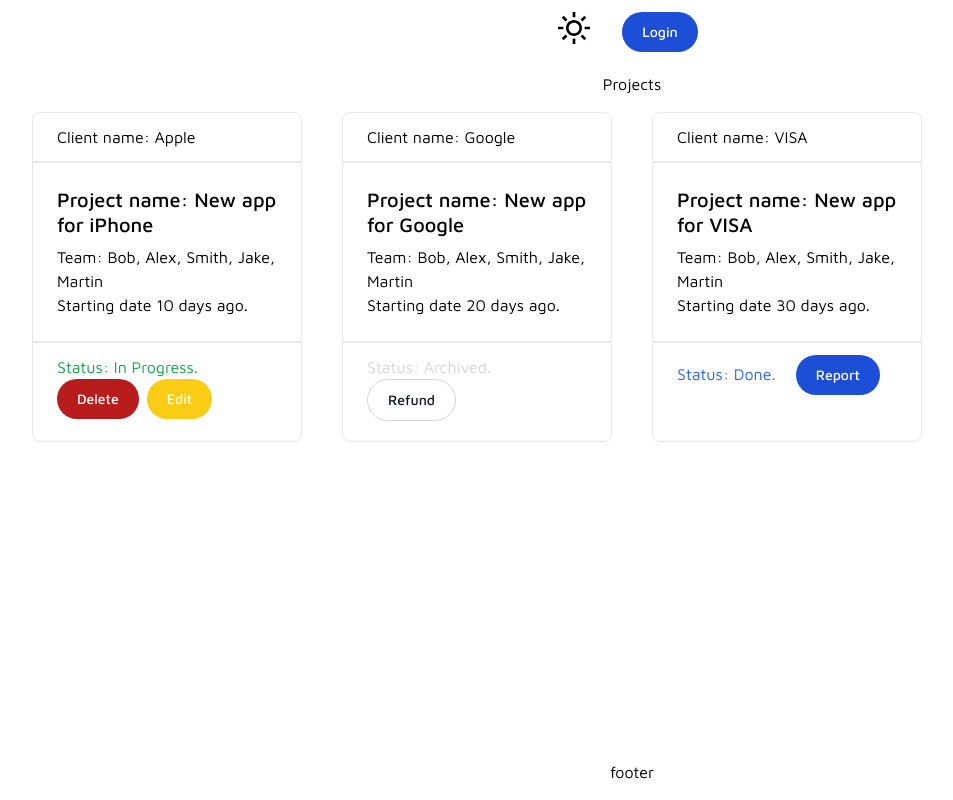
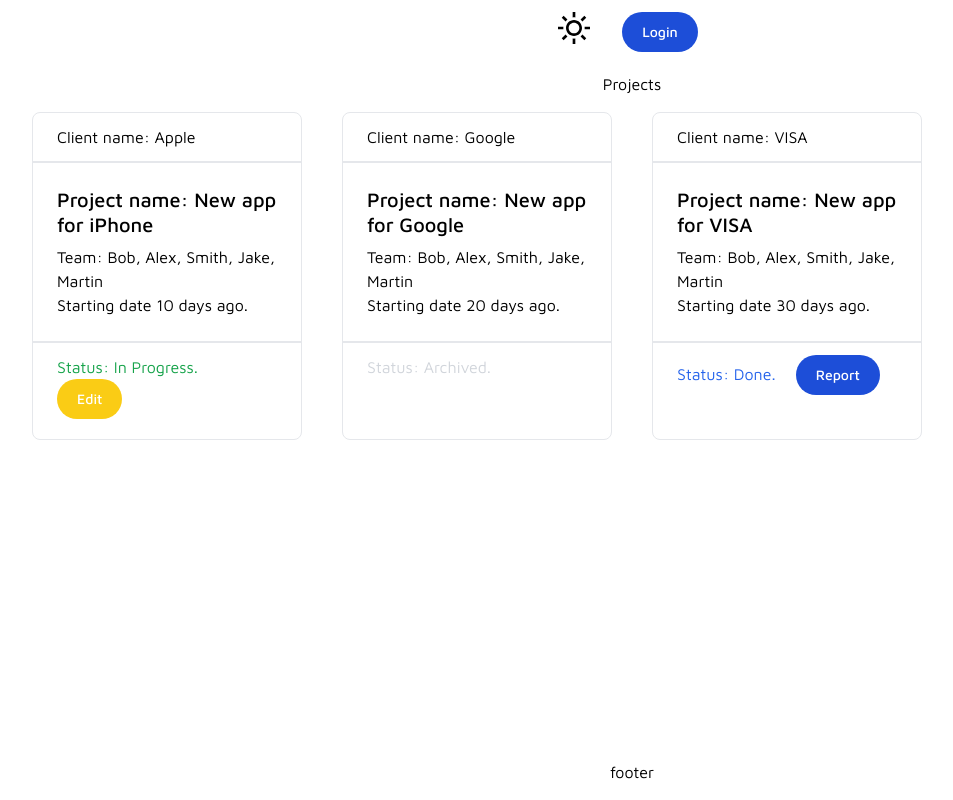
Before and after one commit to svetoslav0/time-management, a React (Vite) app in the folder Client/: page /admin/projectAdminDashboard in a window 1280 px wide. Shown: the whole page, without its empty margins (8-961 px from the left). Built offline with nearby package versions, Linux system fonts and the light colour scheme; no server answers.

Commit message:
TMP-108  Remove "Delete" and "Refund"  buttons
Remove "Delete" and "Refund" display logic from the Project Cards

```diff
--- a/Client/src/components/project/ProjectCard.tsx
+++ b/Client/src/components/project/ProjectCard.tsx
@@ -1,7 +1,5 @@
 import { Project } from '../../shared/types';
-import ButtonDelete from '../../UI/formComponents/ButtonDelete';
 import ButtonEdit from '../../UI/formComponents/ButtonEdit';
-import ButtonRefund from '../../UI/formComponents/ButtonRefund';
 import ButtonReport from '../../UI/formComponents/ButtonReport';
 
 export default function ProjectCard({ project }: { project: Project }) {
@@ -28,13 +26,7 @@ export default function ProjectCard({ project }: { project: Project }) {
                     <p className={`${colorStatus} mr-5 inline-block`}>
                         Status: {project.projectStatus}.
                     </p>
-                    {project.projectStatus === 'In Progress' ? (
-                        <ButtonDelete children='Delete' />
-                    ) : (
-                        ''
-                    )}
                     {project.projectStatus === 'In Progress' ? <ButtonEdit children='Edit' /> : ''}
-                    {project.projectStatus === 'Archived' ? <ButtonRefund children='Refund' /> : ''}
                     {project.projectStatus === 'Done' ? <ButtonReport children='Report' /> : ''}
                 </div>
             </div>
```
